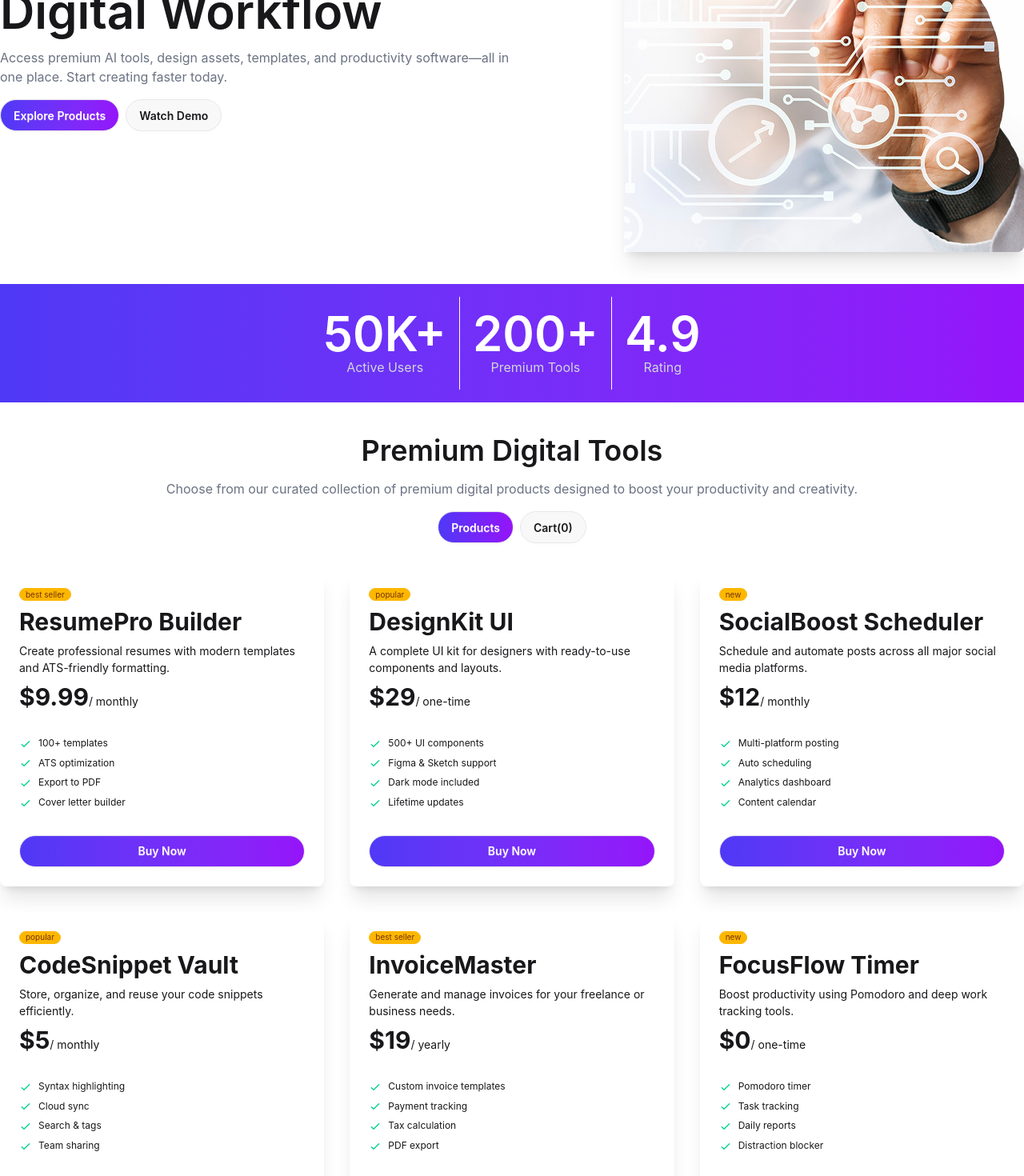
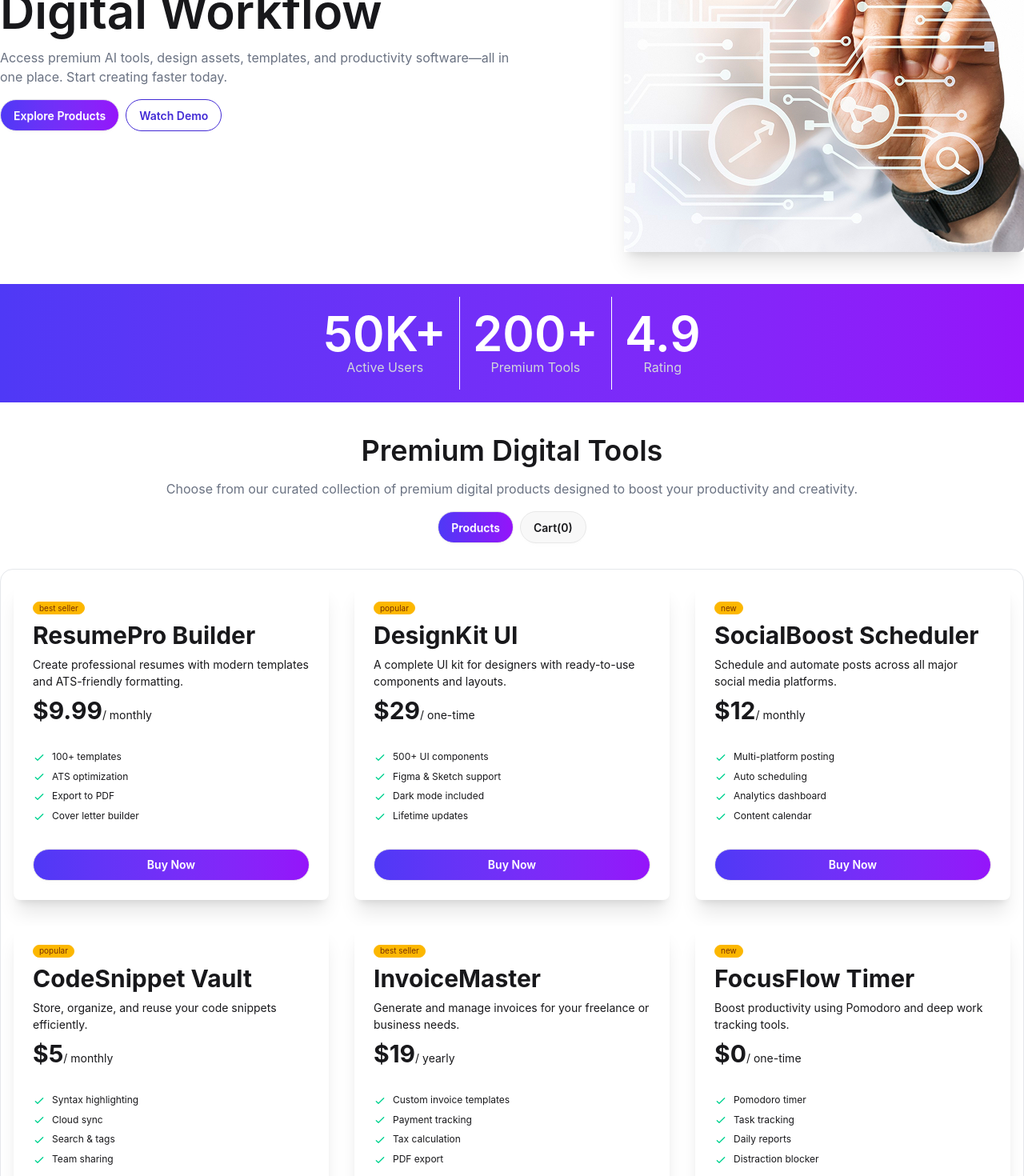
Before and after one commit to thisisyourfahi/DigiTools, a React (Vite) app: page / in a window 1280 px wide. Shown: the part 380-1850 px from the top of the page at 80% size. Built offline with nearby package versions, Linux system fonts and the light colour scheme.

Commit message:
style: ui improvement

```diff
--- a/src/components/header/Hero/Hero.jsx
+++ b/src/components/header/Hero/Hero.jsx
@@ -15,7 +15,7 @@ const Hero = () => {
                 </p>
                 <div className='space-x-2'>
                     <button className="btn rounded-full bg-linear-to-r from-[#4F39F6] to-[#9514FA] text-white">Explore Products</button>
-                    <button className='btn rounded-full'>Watch Demo</button>
+                    <button className='btn btn-primary btn-outline rounded-full'>Watch Demo</button>
                 </div>
             </div>
 
--- a/src/components/main/Cart/Cart.jsx
+++ b/src/components/main/Cart/Cart.jsx
@@ -13,7 +13,7 @@ const Cart = ({ cartProducts, setCartProducts }) => {
     }
 
     return (
-        <div className='container mx-auto p-4 rounded-md shadow-md space-y-4'>
+        <div className='container mx-auto p-4 shadow-md space-y-4 border border-gray-200 rounded-2xl'>
             <h1 className="text-3xl font-semibold">Your Cart</h1>
             <div className='space-y-2'>
                 {
@@ -29,7 +29,7 @@ const Cart = ({ cartProducts, setCartProducts }) => {
                         </div>
                         <button onClick={handleCheckOut} className='btn rounded-full w-full bg-linear-to-r from-[#4F39F6] to-[#9514FA] text-white'>Proceed To CheckOut</button>
                     </div> :
-                    <p className='text-7xl p-10 text-center'>Empty Cart</p>
+                    <p className='text-7xl p-10 text-center bg-gray-200 rounded-2xl'>Empty Cart</p>
             }
         </div>
     );
--- a/src/components/main/ProductSection.jsx
+++ b/src/components/main/ProductSection.jsx
@@ -13,7 +13,7 @@ const ProductSection = () => {
     const [cartProducts, setCartProducts] = useState([])
 
     return (
-        <div className='mt-10 space-y-8'>
+        <div className='mt-10 space-y-8 mb-10'>
             <ProductSectionTop productTab={productTab} setProductTab={setProductTab} cartProducts={cartProducts}></ProductSectionTop>
 
             <Suspense fallback={<h1 className='text-4xl text-center'>Loading...</h1>}>
--- a/src/components/main/Products/Products.jsx
+++ b/src/components/main/Products/Products.jsx
@@ -5,7 +5,7 @@ const Products = ({productPromise, cartProducts, setCartProducts}) => {
     const data = use(productPromise);
     // console.log(data);
     return (
-        <div className='container mx-auto grid md:grid-cols-2 lg:grid-cols-3 gap-8'>
+        <div className='container mx-auto grid md:grid-cols-2 lg:grid-cols-3 gap-8 p-4 border border-gray-200 rounded-2xl'>
             {
                 data.map((product, ind) => <Product key={ind} product={product} cartProducts={cartProducts} setCartProducts={setCartProducts}></Product>)
             }
```
